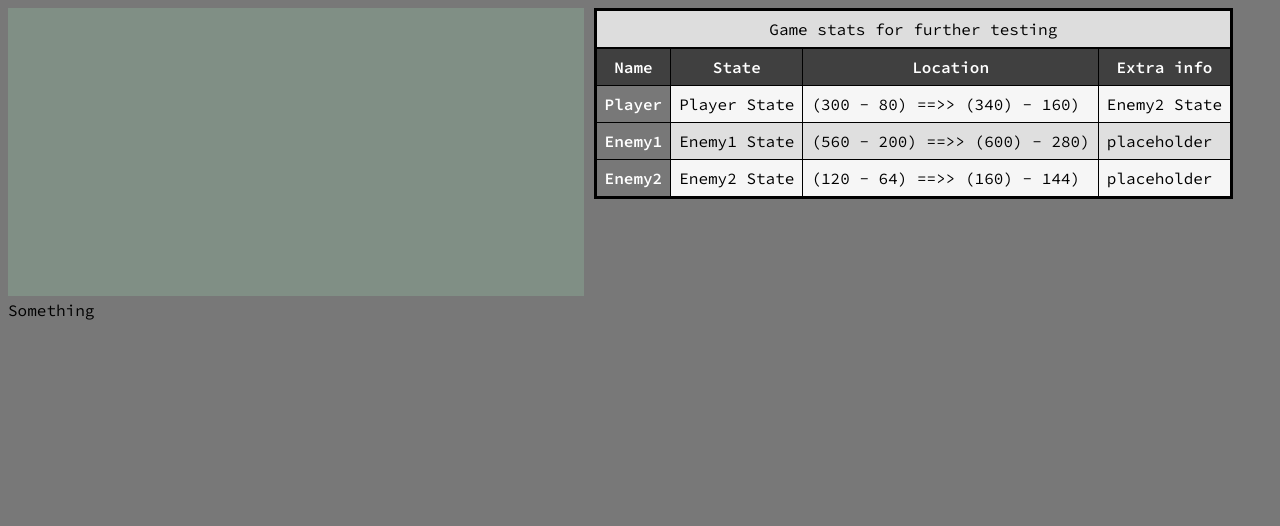
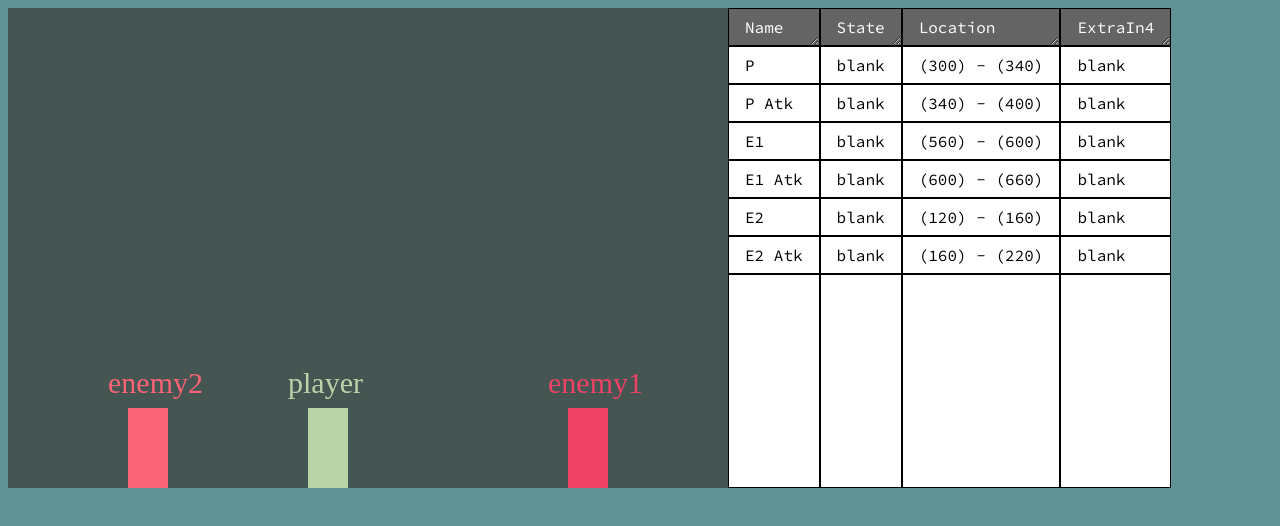
Before and after one commit to MarcoPhanVu/2Char-Fighting-Game, a plain HTML site: page index.html in a window 1280 px wide. Drawn offline with Linux system fonts and the light colour scheme; a web font is replaced by a local one.

Commit message:
renew name convention and create new reporter

```diff
--- a/index.html
+++ b/index.html
@@ -12,39 +12,50 @@
 <body>
     <canvas id="game-display"></canvas>
 
-    <table class="reporter">
-        <caption>Game stats for further testing</caption>
-        <thead>
-            <tr>
-                <th scope="col">Name</th>
-                <th scope="col">State</th>
-                <th scope="col">Location</th>
-                <th scope="col">Extra info</th>
-            </tr>
-        </thead>
-        <tbody>
-            <tr>
-                <th scope="row">Player</th>
-                <td char-state>Player State</td>
-                <td char-location>Enemy1 State</td>
-                <td char-extra-in4>Enemy2 State</td>
-            </tr>
-            <tr>
-                <th scope="row">Enemy1</th>
-                <td char-state>Enemy1 State</td>
-                <td char-location>Place holder</td>
-                <td char-extra-in4>placeholder</td>
-            </tr>
-            <tr>
-                <th scope="row">Enemy2</th>
-                <td char-state>Enemy2 State</td>
-                <td char-location>placeholder</td>
-                <td char-extra-in4>placeholder</td>
-            </tr>
-        </tbody>
-    </table>
+    <div class="new-reporter">
+        <div class="value-column">
+            <div class="category">Name</div>
 
-    <div class="color-displayer">Something</div>
+            <div class="value-data-name" value-data-name>P</div>
+            <div class="value-data-name" value-data-name>P Atk</div>
+            <div class="value-data-name" value-data-name>E1</div>
+            <div class="value-data-name" value-data-name>E1 Atk</div>
+            <div class="value-data-name" value-data-name>E2</div>
+            <div class="value-data-name" value-data-name>E2 Atk</div>
+        </div>
+        <div class="value-column">
+            <div class="category">State</div>
+
+            <div class="value-data" value-data-state>blank</div>
+            <div class="value-data" value-data-state>blank</div>
+            <div class="value-data" value-data-state>blank</div>
+            <div class="value-data" value-data-state>blank</div>
+            <div class="value-data" value-data-state>blank</div>
+            <div class="value-data" value-data-state>blank</div>
+        </div>
+        <div class="value-column">
+            <div class="category">Location</div>
+
+            <div class="value-data" value-data-location>blank</div>
+            <div class="value-data" value-data-location>blank</div>
+            <div class="value-data" value-data-location>blank</div>
+            <div class="value-data" value-data-location>blank</div>
+            <div class="value-data" value-data-location>blank</div>
+            <div class="value-data" value-data-location>blank</div>
+        </div>
+        <div class="value-column">
+            <div class="category">ExtraIn4</div>
+
+            <div class="value-data" value-data-extra-info>blank</div>
+            <div class="value-data" value-data-extra-info>blank</div>
+            <div class="value-data" value-data-extra-info>blank</div>
+            <div class="value-data" value-data-extra-info>blank</div>
+            <div class="value-data" value-data-extra-info>blank</div>
+            <div class="value-data" value-data-extra-info>blank</div>
+        </div>
+    </div>
+
+    <!-- <div class="color-displayer">Color Displayer</div> -->
 
     <!-- Script -->
     <script src="scripts/sprite.js"></script>
--- a/scripts/main.js
+++ b/scripts/main.js
@@ -1,14 +1,15 @@
 const display = document.querySelector("#game-display");
 const cvs = display.getContext("2d");
 let screenRatio = 0.6;
-display.width = 960 * screenRatio;
-display.height = 480 * screenRatio;
+display.width = 1200 * screenRatio;
+display.height = 800 * screenRatio;
 // Main Canvas
 
 // Extra Information
-const charState = document.querySelectorAll("[char-state]");
-const charLocation = document.querySelectorAll("[char-location]");
-const charExtInfo = document.querySelectorAll("[char-extra-in4]");
+const dataName = document.querySelectorAll("[value-data-name]");
+const dataState = document.querySelectorAll("[value-data-state]");
+const dataLocation = document.querySelectorAll("[value-data-location]");
+const dataExtraInfo = document.querySelectorAll("[value-data-extra-info]");
 
 // const colorDisplayer = document.querySelectorAll(".color-displayer");
 // colorDisplayer[0].innerHTML = "Color DIsplayer";
@@ -46,40 +47,46 @@ cvs.fillRect(0, 0, display.width, display.height);
 // BACKGROUND END
 
 
+// INITIAL ENTITIES
+const player = new Sprite("player", //Name
+    {x: 300, y: 80},                //Position
+    Celadon,                        //Appearance
+    500,                            //Hitpoints
+    {x: 0, y: -speedY});            //Iniita Velocity
 
-const player = new Sprite("player", {
-    x: 300,
-    y: 80
-}, Celadon, 500, {x: 0, y: -speedY});
+const enemy1 = new Sprite("enemy1",
+    {x: 560, y: 200},
+    ParadisePink,
+    800,
+    {x: 0, y: -speedY});
 
-const enemy1 = new Sprite("enemy1", {
-    x: 560,
-    y: 200
-}, ParadisePink, 800, {x: 0, y: -speedY});
-
-const enemy2 = new Sprite("enemy2", {
-    x: 120,
-    y: 64
-}, FieryRose, 1000,{x: 0, y: -speedY});
+const enemy2 = new Sprite("enemy2",
+    {x: 120, y: 64},
+    FieryRose,
+    1000,
+    {x: 0, y: -speedY});
 
 
-// error this so future me can see
-// painter.fillStyle = "#E94F37";
-// painter.fillText("Ah, you're dead.", paddleX-padHeight, paddleY-padHeight);
+
+
 
 function updateStat(obj, index) {
     let x = Math.round(obj.pos.x);
     let y = Math.round(obj.pos.y);
 
-    // charLocation[index].innerHTML = `${obj.name} : ${obj.hp}`;
-    charLocation[index].innerHTML = `(${x} - ${y}) ==>> (${x + obj.width}) - ${y + obj.height})`
+    // dataLocation[index].innerHTML = `${obj.name} : ${obj.hp}`;
+    // dataLocation[index].innerHTML = `(${x}-${y}) >>> (${x + obj.width})-${y + obj.height})`
+
+    dataLocation[index].innerHTML = `(${x}) - (${x + obj.width})`
 }
 
 function execute() {
-    // charState[0].innerHTML = (player.attack, enemy2);
     updateStat(player, 0);
-    updateStat(enemy1, 1);
-    updateStat(enemy2, 2);
+    updateStat(player.attack, 01);
+    updateStat(enemy1, 2);
+    updateStat(enemy1.attack, 3);
+    updateStat(enemy2, 4);
+    updateStat(enemy2.attack, 5);
     // console.log("player atk: ", player.attack.pos);
     animate();
 }
--- a/scripts/movement.js
+++ b/scripts/movement.js
@@ -17,16 +17,26 @@ function keepInside(obj) {
 }
 
 function checkCollision(base, target) {
-    if (
-        (base.pos.x >= target.pos.x && base.pos.x <= target.pos.x + target.width) // target on right
-    ||
-        (base.pos.x + base.width >= target.pos.x && base.pos.x + base.width <= target.pos.x + target.width) // target on left
-    ) {
-        // console.log(`${base.name} hit ${target.name}`)
-        return true;
+    // if (
+    //     (base.pos.x >= target.pos.x && base.pos.x <= target.pos.x + target.width) // target on right
+    // ||
+    //     (base.pos.x + base.width >= target.pos.x && base.pos.x + base.width <= target.pos.x + target.width) // target on left
+    // ) {
+    //     // console.log(`${base.name} hit ${target.name}`)
+    //     return true;
+    // }
+
+    if (base.pos.x >= target.pos.x && base.pos.x <= target.pos.x + target.width) { // target on right
+        // console.log(`${base.name} hit ${target.name} on right`);
+        return "hit right";
     }
 
-    return false
+    else if (base.pos.x + base.width >= target.pos.x && base.pos.x + base.width <= target.pos.x + target.width) {// target on left
+        // console.log(`${base.name} hit ${target.name} on left`);
+        return "hit left";
+    }
+
+    return "no hit";d
 }
 
 
@@ -36,9 +46,9 @@ let speedX = 8;
 let speedY = 20;
 
 function animate() {
-    con.clearRect(0, 0, display.width, display.height);
-    con.fillStyle = FeldGrau;
-    con.fillRect(0, 0, display.width, display.height);
+    cvs.clearRect(0, 0, display.width, display.height);
+    cvs.fillStyle = FeldGrau;
+    cvs.fillRect(0, 0, display.width, display.height);
 
 // Movement
     //Avoid using elseif because we need to be able to use multiple keys at once
@@ -53,11 +63,12 @@ function animate() {
             player.attack.direction = "toLeft";
         }
 
-        if (movementState.w_keyPressed == true && player.inAir == false) {
+        if (movementState.w_keyPressed == true && player.inAir == false) { //Jump
             player.jump();
             movementState.w_keyPressed = false;
         }
-        if (movementState.spacebar_keyPressed == true) {
+
+        if (movementState.spacebar_keyPressed == true) { // Player attack
             player.attack.ing = true;
             // console.log("hey");
         }
--- a/scripts/sprite.js
+++ b/scripts/sprite.js
@@ -10,6 +10,7 @@ class Sprite {
         this.height = 80;
 
         this.attack = {
+            name: `${this.name}'s attack`,
             ing: false,
             direction: "toRight",
             pos: {
@@ -34,13 +35,19 @@ class Sprite {
         this.pos.x += this.velocity.x;
         this.pos.y += this.velocity.y;
 
-        con.fillStyle = this.look;
-        con.fillRect(this.pos.x, this.pos.y, this.width, this.height);
+        cvs.fillStyle = this.look;
+        cvs.fillRect(this.pos.x, this.pos.y, this.width, this.height);
+
+        // error this so future me can see
+        cvs.font = "30px Nunito";
+        cvs.fillStyle = this.appearance;
+        cvs.fillText(`${this.name}`, this.pos.x - this.width/2, this.pos.y - 15);
+
 
         keepInside(this);
 
         // setTimeout(() => {
-        //     charState[`${this.name}`].attacking = false; // to stop char from attacking for ever
+        //     dataState[`${this.name}`].attacking = false; // to stop char from attacking for ever
         // }, 200)
 
     }
@@ -48,27 +55,27 @@ class Sprite {
 
 
     drawAttack() {
-        this.attack.pos.x = this.pos.x + this.width;
+        this.attack.pos.x = this.pos.x + this.width; //start
         this.attack.pos.y = this.pos.y + this.height/2;
 
         if (this.attack.ing == true) { // Dynamic name
-            con.fillStyle = CaribeanGreen;
+            cvs.fillStyle = CaribeanGreen;
             if (this.attack.direction == "toRight") {
-                con.fillRect(this.attack.pos.x, this.attack.pos.y, this.attack.width, -this.attack.height);
+                cvs.fillRect(this.attack.pos.x, this.attack.pos.y, this.attack.width, -this.attack.height);
             }
 
             if (this.attack.direction == "toLeft") {
                 this.attack.pos.x -= this.width + this.attack.width; // Move attack locX to the end of leftside(attack)
-                con.fillRect(this.attack.pos.x, this.attack.pos.y, this.attack.width, -this.attack.height);
+                cvs.fillRect(this.attack.pos.x, this.attack.pos.y, this.attack.width, -this.attack.height);
             }
 
             setTimeout(() => {
                 this.attack.ing = false; // to stop char from attacking for ever
             }, 200)
+            dataState[1].innerHTML = `Enemy1 ${checkCollision(this.attack, enemy1)}`;
+            dataState[2].innerHTML = `Enemy2 ${checkCollision(this.attack, enemy2)}`;
         }
 
-        charState[1].innerHTML = `Enemy1 ${checkCollision(this.attack, enemy1)}`;
-        charState[2].innerHTML = `Enemy2 ${checkCollision(this.attack, enemy2)}`;
     }
 
     // update() {
--- a/styles/styles.css
+++ b/styles/styles.css
@@ -12,7 +12,9 @@
 }
 
 body {
-    background-color: rgb(120, 120, 120);
+    background-color: rgb(96, 147, 148);
+    display: flex;
+    flex-direction: row;
 }
 
 table {
@@ -25,36 +27,29 @@ table {
     /* background-color: teal; */
 }
 
-
-.reporter {
-    /* background-color: salmon; */
-    display: inline-block;
-    position: relative;
-    vertical-align: top;
-    border-collapse: collapse; /* to eliminate the space between cells */
-
+.new-reporter {
+    display: flex;
+    background-color: #fff;
 }
 
-.reporter caption,
-.reporter td,
-.reporter th,
-.reporter tr {
-    /* background-color: blue; */
-    padding: 8px;
+.new-reporter .value-column {
+    display: flex;
+    flex-direction: column;
+    resize: both;
     border: 1px #000 solid;
-    background-color: rgba(255, 255, 255, 0.75);
 }
 
-.reporter tr:nth-child(even) {
-    background-color: rgb(128, 128, 128);
+.new-reporter .value-column > div {
+    padding: 8px 16px;
+    border-bottom: 2px #000 solid;
+    border-left: none;
 }
 
-.reporter [scope="col"] {
-    background-color: rgb(64, 64, 64);
+.new-reporter .value-column .category {
+    padding: 8px 16px;
+    border-left: none;
     color: #fff;
+    background-color: rgb(100, 100, 100);
+    resize: horizontal;
+    overflow: auto;
 }
-
-.reporter [scope="row"] {
-    background-color: rgb(120, 120, 120);
-    color: #fff;
-}
```
Also changed, not shown: scripts/problemDescription.txt.
